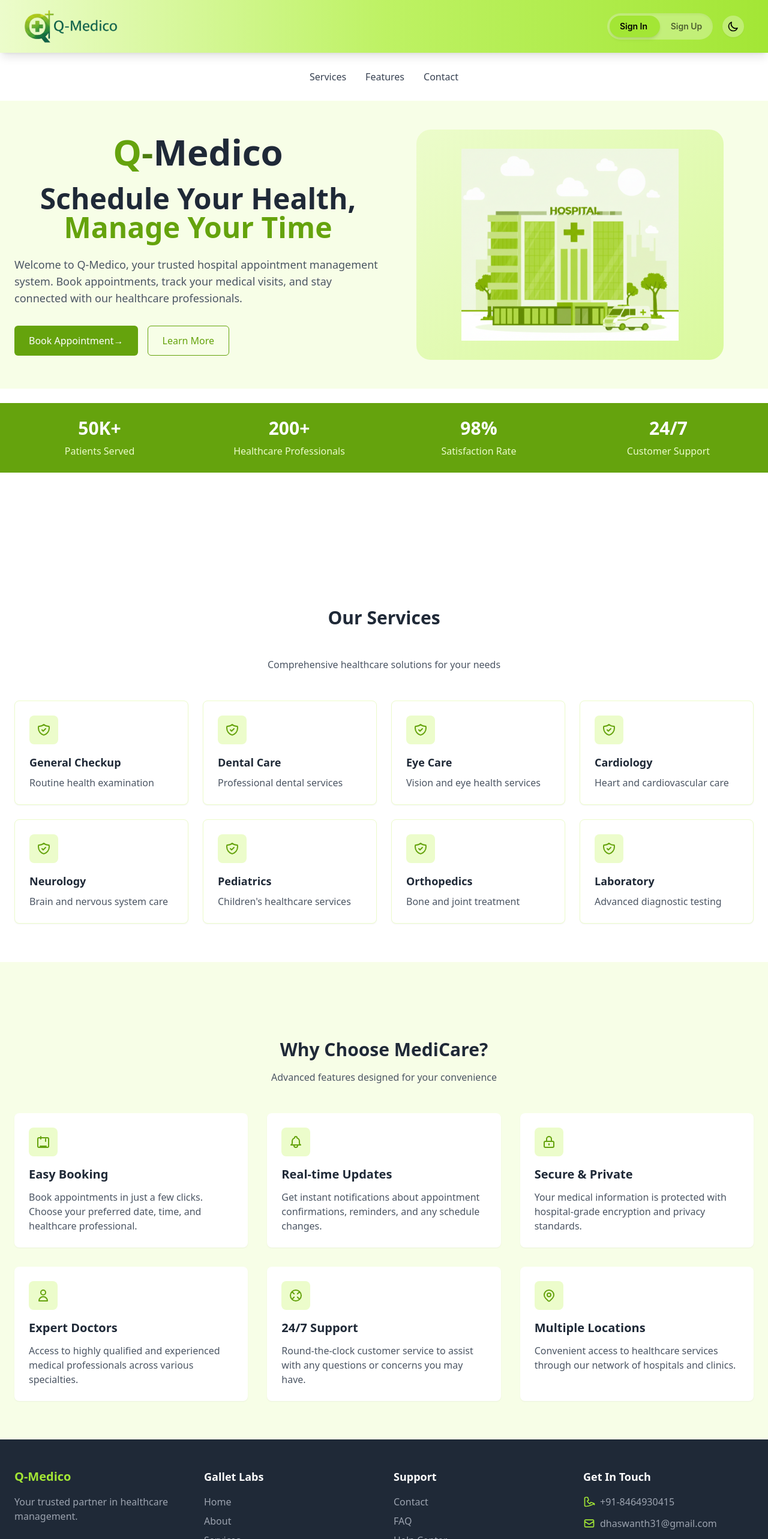
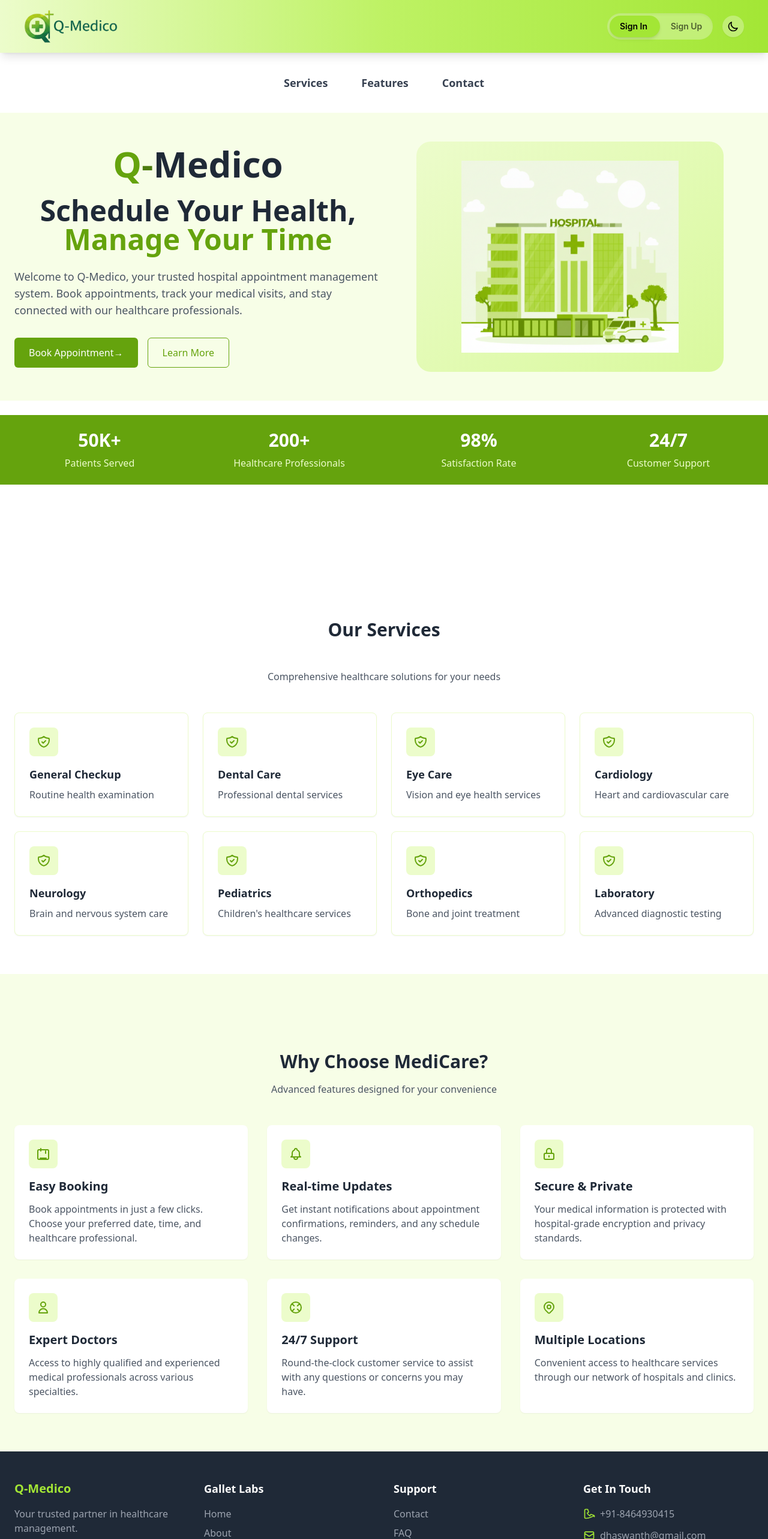
Before and after one commit to DhaswanthNag/Hospital-Appointment-Management-System, a React (Create React App) app in the folder frontend/: page / in a window 1280 px wide. Shown: the top 2566 px of the page at 60% size. Built offline with nearby package versions, Linux system fonts and the light colour scheme; no server answers.

Commit message:
modify home page

```diff
--- a/frontend/src/pages/Home.jsx
+++ b/frontend/src/pages/Home.jsx
@@ -55,29 +55,32 @@ const MediCare = () => {
         <div className="container mx-auto flex justify-between items-center">
 
           {/* Desktop Navigation */}
-          <div className="hidden md:flex space-x-8 py-3 w-full justify-center items-center">
+          <div className="hidden md:flex space-x-14 py-3 w-full justify-center items-center">
             <a
               href="#services"
               onClick={(e) => handleNavLinkClick(e, 'services')}
-              className="text-gray-700 hover:text-lime-600 transition-colors"
+              className="relative text-lg font-semibold text-gray-700 hover:text-lime-600 transition-colors duration-300 py-2 group"
             >
               Services
+              <span className="absolute left-0 -bottom-1 w-0 h-0.5 bg-lime-600 transition-all duration-300 group-hover:w-full"></span>
             </a>
 
             <a
               href="#features"
               onClick={(e) => handleNavLinkClick(e, 'features')}
-              className="text-gray-700 hover:text-lime-600 transition-colors"
+              className="relative text-lg font-semibold text-gray-700 hover:text-lime-600 transition-colors duration-300 py-2 group"
             >
               Features
+              <span className="absolute left-0 -bottom-1 w-0 h-0.5 bg-lime-600 transition-all duration-300 group-hover:w-full"></span>
             </a>
 
             <a
               href="#contact"
               onClick={(e) => handleNavLinkClick(e, 'contact')}
-              className="text-gray-700 hover:text-lime-600 transition-colors"
+              className="relative text-lg font-semibold text-gray-700 hover:text-lime-600 transition-colors duration-300 py-2 group"
             >
               Contact
+              <span className="absolute left-0 -bottom-1 w-0 h-0.5 bg-lime-600 transition-all duration-300 group-hover:w-full"></span>
             </a>
           </div>
 
@@ -296,7 +299,7 @@ const MediCare = () => {
                   <svg className="w-5 h-5 text-lime-400 mr-2 mt-0.5" fill="none" stroke="currentColor" viewBox="0 0 24 24" xmlns="http://www.w3.org/2000/svg">
                     <path strokeLinecap="round" strokeLinejoin="round" strokeWidth={2} d="M3 8l7.89 5.26a2 2 0 002.22 0L21 8M5 19h14a2 2 0 002-2V7a2 2 0 00-2-2H5a2 2 0 00-2 2v10a2 2 0 002 2z" />
                   </svg>
-                  <span>dhaswanth31@gmail.com</span>
+                  <span>dhaswanth@gmail.com</span>
                 </li>
                 <li className="flex items-start">
                   <svg className="w-5 h-5 text-lime-400 mr-2 mt-0.5" fill="none" stroke="currentColor" viewBox="0 0 24 24" xmlns="http://www.w3.org/2000/svg">
```
